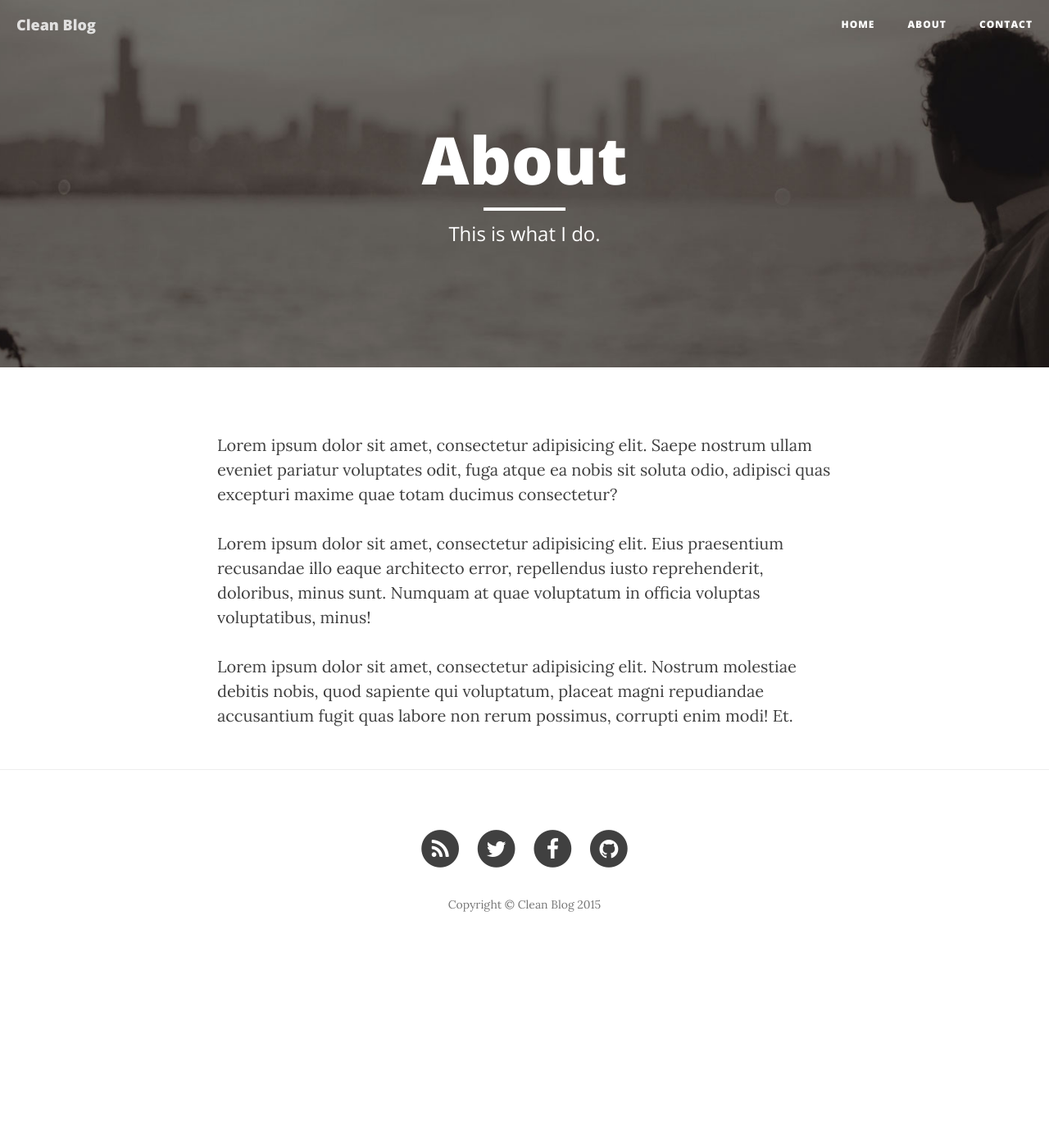
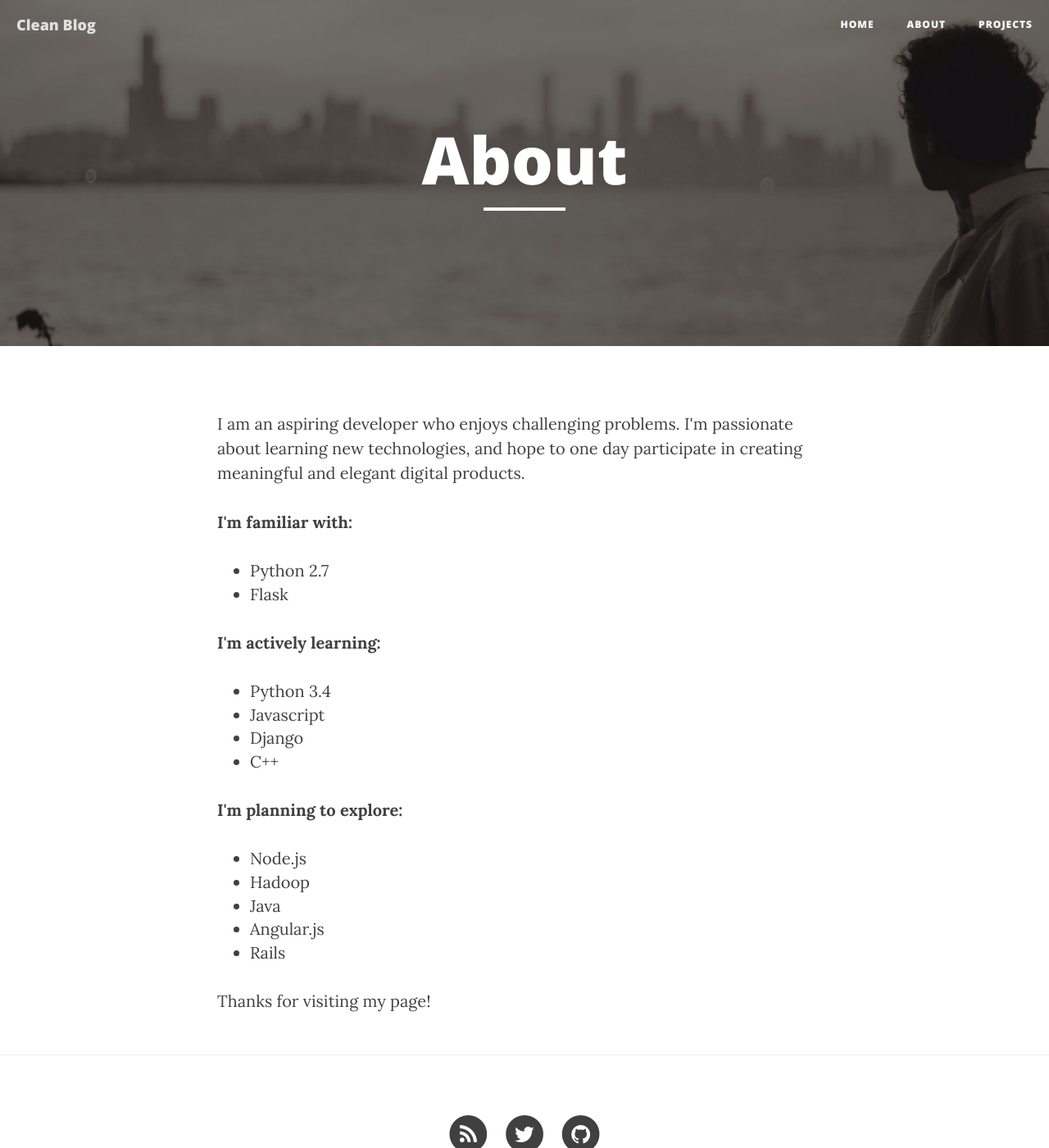
Before and after one commit to AmaxJ/AmaxJ.github.io, a Jekyll site: the page built from about.html, in a window 1280 px wide and 1400 px high. Shown: the whole window at 82% size. Built offline with Jekyll 4.4.1, drawn with Linux system fonts in a browser that asks for light colours; nearby versions of some CDN libraries.

Commit message:
layout changes

```diff
--- a/Gemfile
+++ b/Gemfile
@@ -1,2 +1,2 @@
 source 'https://rubygems.org'
-gem 'github-pages’
+gem 'github-pages'
--- a/_config.yml
+++ b/_config.yml
@@ -6,8 +6,8 @@ description: "Write your site description here. It will be used as your sites me
 baseurl: ""
 url: "http://yourdomain.com"
 twitter_username: SBootstrap
-github_username:  davidtmiller
-facebook_username:  IronSummitMedia
+github_username:  AmaxJ
+facebook_username:
 
 # Build settings
 markdown: kramdown
--- a/about.html
+++ b/about.html
@@ -1,12 +1,31 @@
 ---
 layout: page
 title: "About"
-description: "This is what I do."
+description:
 header-img: "img/about-bg.jpg"
 ---
 
-<p>Lorem ipsum dolor sit amet, consectetur adipisicing elit. Saepe nostrum ullam eveniet pariatur voluptates odit, fuga atque ea nobis sit soluta odio, adipisci quas excepturi maxime quae totam ducimus consectetur?</p>
+<p>I am an aspiring developer who enjoys challenging problems. I'm passionate about learning new technologies, and hope to one day participate in creating meaningful and elegant digital products.</p>
+<p><b>I'm familiar with:</b></p>
+<ul>
+    <li>Python 2.7</li>
+    <li>Flask</li>
+</ul>
 
-<p>Lorem ipsum dolor sit amet, consectetur adipisicing elit. Eius praesentium recusandae illo eaque architecto error, repellendus iusto reprehenderit, doloribus, minus sunt. Numquam at quae voluptatum in officia voluptas voluptatibus, minus!</p>
+<p><b>I'm actively learning:</b></p>
+<ul>
+    <li>Python 3.4</li>
+    <li>Javascript</li>
+    <li>Django</li>
+    <li>C++</li>
+</ul>
 
-<p>Lorem ipsum dolor sit amet, consectetur adipisicing elit. Nostrum molestiae debitis nobis, quod sapiente qui voluptatum, placeat magni repudiandae accusantium fugit quas labore non rerum possimus, corrupti enim modi! Et.</p>
+<p><b>I'm planning to explore:</b></p>
+<ul>
+    <li>Node.js</li>
+    <li>Hadoop</li>
+    <li>Java</li>
+    <li>Angular.js</li>
+    <li>Rails</li>
+</ul>
+<p>Thanks for visiting my page!</p>
--- a/contact.html
+++ b/projects.html
@@ -1,11 +1,11 @@
 ---
 layout: page
-title: "Contact"
-description: "Have questions? I have answers (maybe)."
+title: "Projects"
+description:
 header-img: "img/contact-bg.jpg"
 ---
 
-<p>Want to get in touch with me? Fill out the form below to send me a message and I will try to get back to you within 24 hours!</p>
+<p>Get in touch!</p>
 <!-- Contact Form - Enter your email address on line 19 of the mail/contact_me.php file to make this form work. -->
 <!-- WARNING: Some web hosts do not allow emails to be sent through forms to common mail hosts like Gmail or Yahoo. It's recommended that you use a private domain email address! -->
 <!-- NOTE: To use the contact form, your site must be on a live web host with PHP! The form will not work locally! -->
```
Also changed, not shown: Gemfile.lock (added).
